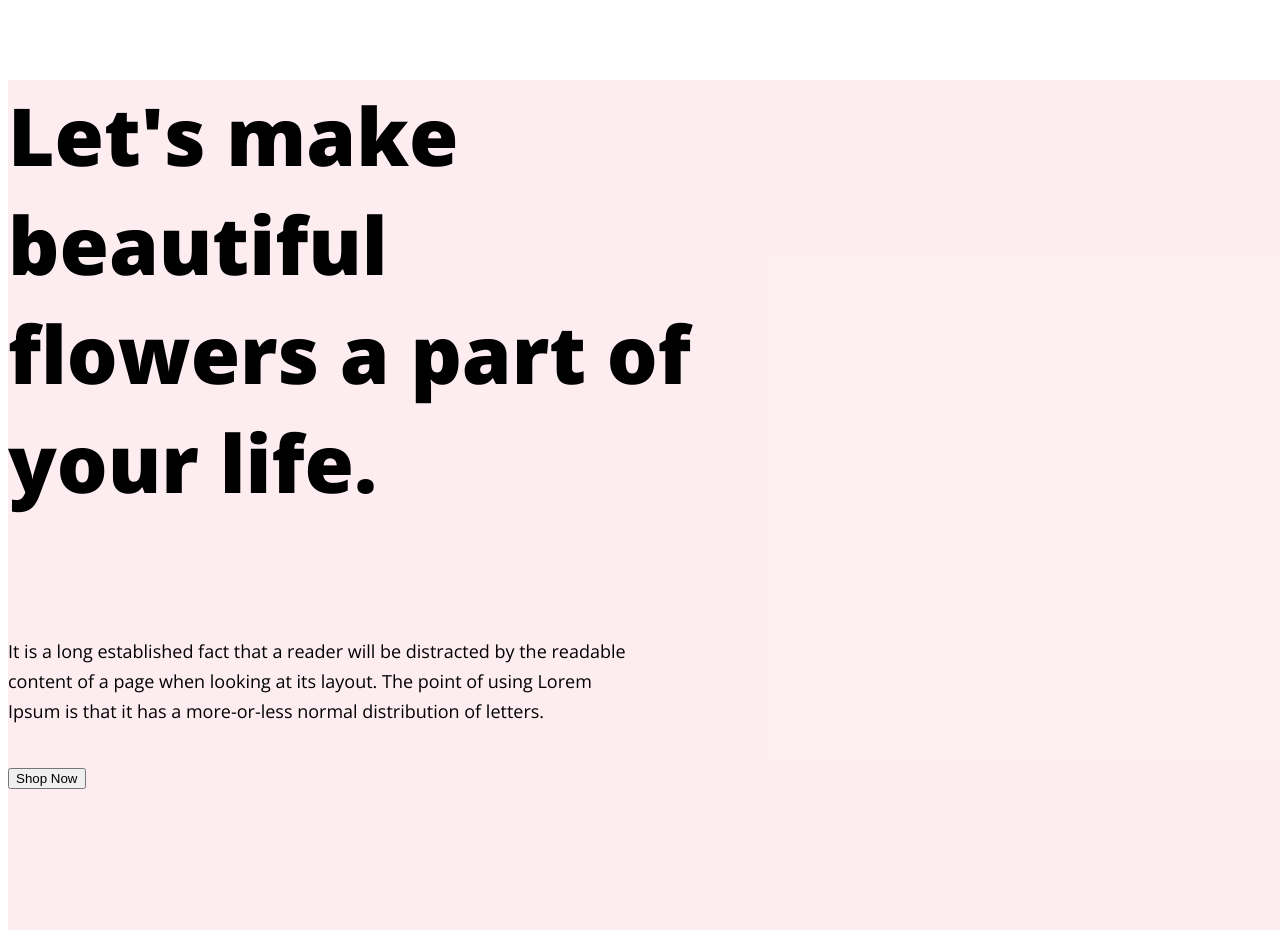
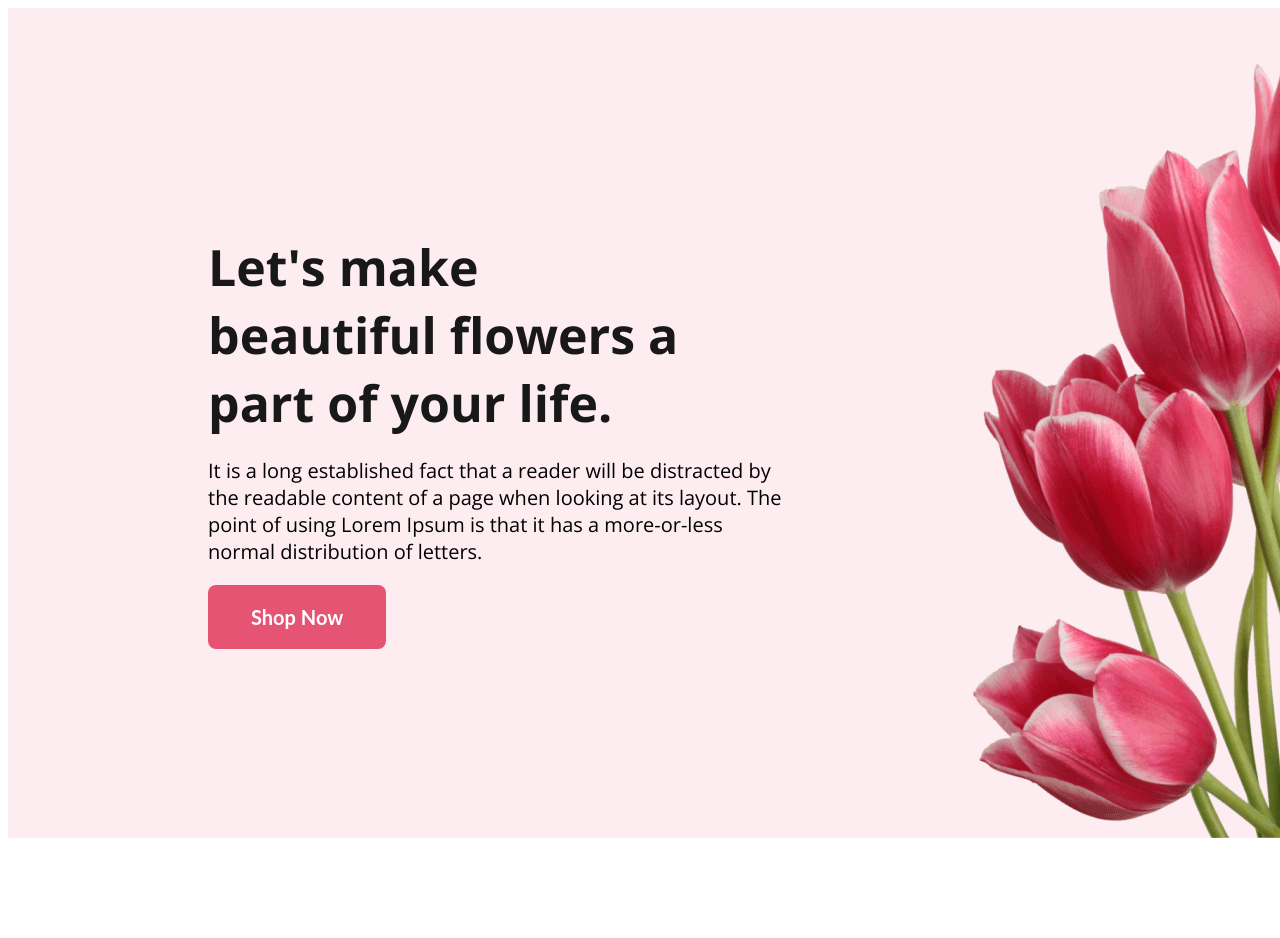
Before and after one commit to Lihan37/Lihan-flower-shop, a plain HTML site: page index.html in a window 1280 px wide. Shown: the top 938 px of the page. After the commit the page ends 846 px from the top, so only its background shows below. Drawn offline with nearby package versions, Linux system fonts and the light colour scheme.

Commit message:
header done

```diff
--- a/index.html
+++ b/index.html
@@ -12,11 +12,15 @@
 <body>
     <header class="header">
         <div class="banner">
-            <h3 class="banner-heading">Let's make beautiful flowers a part of your life.</h3> <br>
-            <p class="banner-des">It is a long established fact that a reader will be distracted by the readable content of a page when looking at its layout. The point of using Lorem Ipsum is that it has a more-or-less normal distribution of letters.</p> <br>
-            <button class="btn-1">Shop Now</button>
+            <div class="banner-content">
+            <h3 class="banner-heading">Let's make beautiful flowers a part of your life.</h3>
+            <p class="banner-des">It is a long established fact that a reader will be distracted by the readable content of a page when looking at its layout. The point of using Lorem Ipsum is that it has a more-or-less normal distribution of letters.</p>
+            <button class="btn-one">Shop Now</button>
         </div>
-        <div class="img-one"></div>
+        <div class="img-one" ><img src="Flower Asset/pngwing 10.png" alt=""></div>
+        </div>
+
+
     </header>
 </body>
 
--- a/styles/flower.css
+++ b/styles/flower.css
@@ -1,45 +1,70 @@
 /* shared styles */
 body {
     font-family: 'Open Sans', sans-serif;
-    background-position: 0%;
-    background-repeat: no-repeat;
-    background-size: cover;
+
 }
 
 
 
 /* header related styles */
+
 .header {
     width: 1920px;
-    height: 850px;
-    flex-shrink: 0;
+    height: 830px;
     flex-shrink: 0;
     background: rgba(229, 84, 115, 0.10);
-    background-position: center;
-    margin: 0px;
-    padding: 0px;
+}
+
+.banner {
+    padding: 30px 30px 0px 50px;
+    display: flex;
+    align-items: center;
+    gap: 150px;
+}
+
+.img-one {
+    width: 635px;
+    height: 800px;
+    flex-shrink: 0;
+    justify-content: space-between;
+    margin-left: 800;
+
+
 }
 
 .banner-heading {
+    width: 500px;
     display: flex;
-    width: 708px;
-    flex-direction: column;
-    flex-shrink: 0;
-    Copy color: #272727;
-    font-size: 80px;
-    font-style: normal;
-    font-weight: 800;
+    font-size: 50px;
+    font-weight: 700;
     line-height: normal;
+    color: #181818;
+    margin-top: 5px;
+    margin-bottom: 20px;
+    margin-left: 150px;
 }
 
 .banner-des {
     display: flex;
-    width: 634px;
+    width: 585px;
     flex-direction: column;
-    flex-shrink: 0;
-    Copy color: rgba(39, 39, 39, 0.60);
-    font-size: 18px;
+    font-size: 20px;
+    margin-left: 150px;
+}
+
+.btn-one {
+    color: #FFF;
+    font-family: Lato;
+    font-size: 20px;
     font-style: normal;
-    font-weight: 400;
-    line-height: 30px;
+    font-weight: 700;
+    line-height: normal;
+    display: inline-flex;
+    padding: 20px 43px;
+    align-items: flex-start;
+    gap: 10px;
+    border-radius: 8px;
+    background: #E55473;
+    margin-left: 150px;
+    border: 0px;
 }
```
